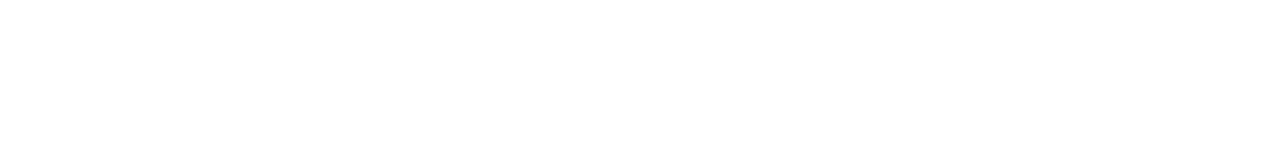
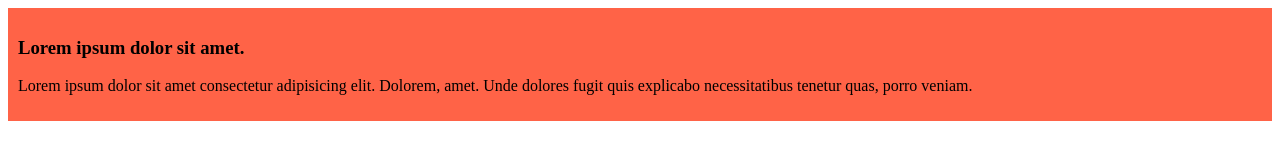
Before and after one commit to Imran-Hossain-Dev/prty, a plain HTML site: page index.html in a window 1280 px wide. Drawn offline with Linux system fonts and the light colour scheme.

Commit message:
added fist blog

```diff
--- /dev/null
+++ b/css/blog.css
@@ -0,0 +1,4 @@
+div{
+    background-color: tomato;
+    padding: 10px;
+}
--- a/index.html
+++ b/index.html
@@ -3,9 +3,14 @@
 <head>
     <meta charset="UTF-8">
     <meta name="viewport" content="width=device-width, initial-scale=1.0">
-    <title>Tring Repo FOr GIthub</title>
+    <title>Sympul Website</title>
+    <link rel="stylesheet" href="css/blog.css">
 </head>
 <body>
+    <div>
+        <h3>Lorem ipsum dolor sit amet.</h3>
+        <p>Lorem ipsum dolor sit amet consectetur adipisicing elit. Dolorem, amet. Unde dolores fugit quis explicabo necessitatibus tenetur quas, porro veniam.</p>
+    </div>
 
 </body>
 </html>
```
